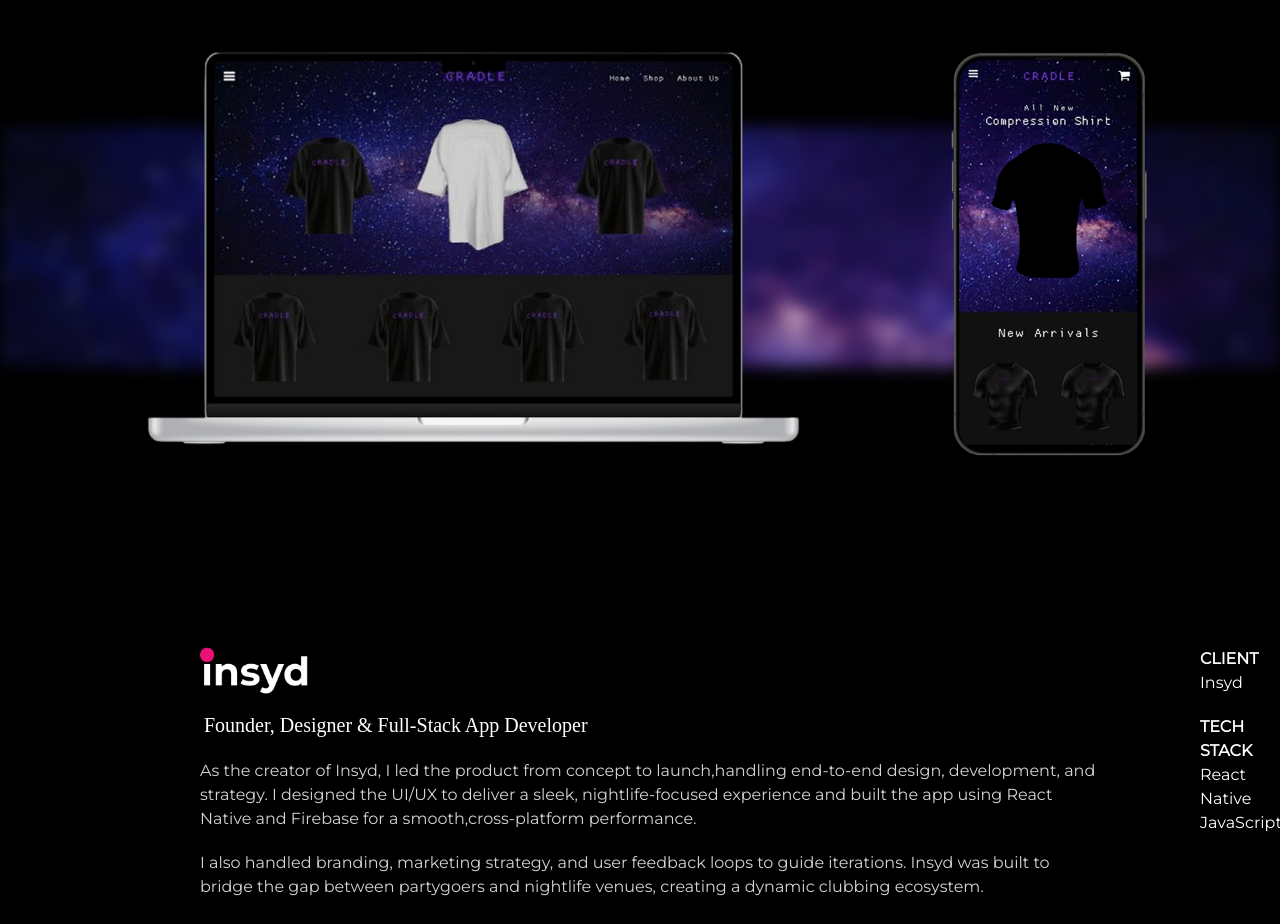
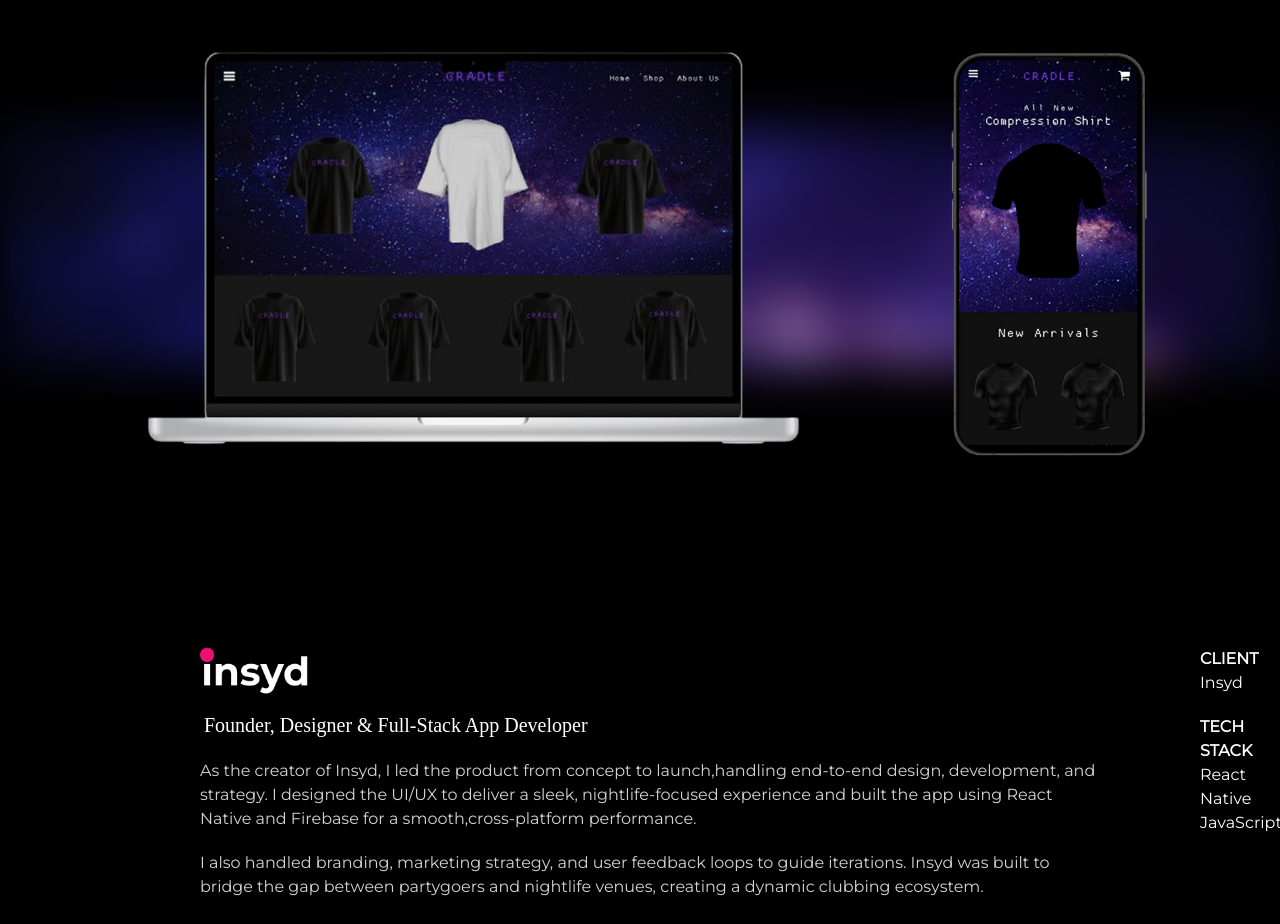
Before and after one commit to ishan-crd/design-portfolio, a Next.js app: page / in a window 1280 px wide. Shown: the part 2420-3344 px from the top of the page. Built offline with nearby package versions, Linux system fonts and the light colour scheme.

Commit message:
Added more blur

```diff
--- a/src/app/components/Cradlepage.tsx
+++ b/src/app/components/Cradlepage.tsx
@@ -11,7 +11,7 @@
           alt="cradle-bg"
           objectFit="cover"
           layout="fill"
-          className="blur-sm"
+          className="blur-xl"
         />
       </div>
       {/* Images placed ABOVE the pink bar */}
```
